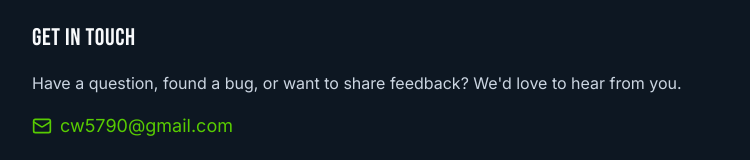
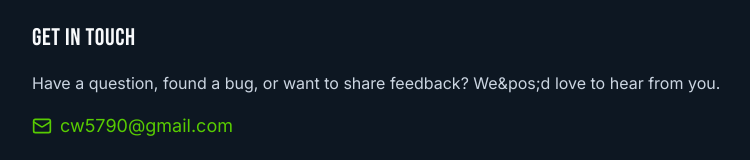
Before and after one commit to charliearlie/football-IQ, a Next.js app in the folder web/: page /support in a window 1280 px wide. Shown: the part 134-294 px from the top of the page, without its empty margins (224-974 px from the left). Built offline with nearby package versions, Linux system fonts and the light colour scheme.

Commit message:
Fix apostrophe

```diff
--- a/web/app/(legal)/support/page.tsx
+++ b/web/app/(legal)/support/page.tsx
@@ -27,8 +27,8 @@ export default function SupportPage() {
             </h2>
             <div className="text-slate-300 leading-relaxed space-y-4">
               <p>
-                Have a question, found a bug, or want to share feedback? We'd
-                love to hear from you.
+                Have a question, found a bug, or want to share feedback?
+                We&pos;d love to hear from you.
               </p>
               <p>
                 <a
```
